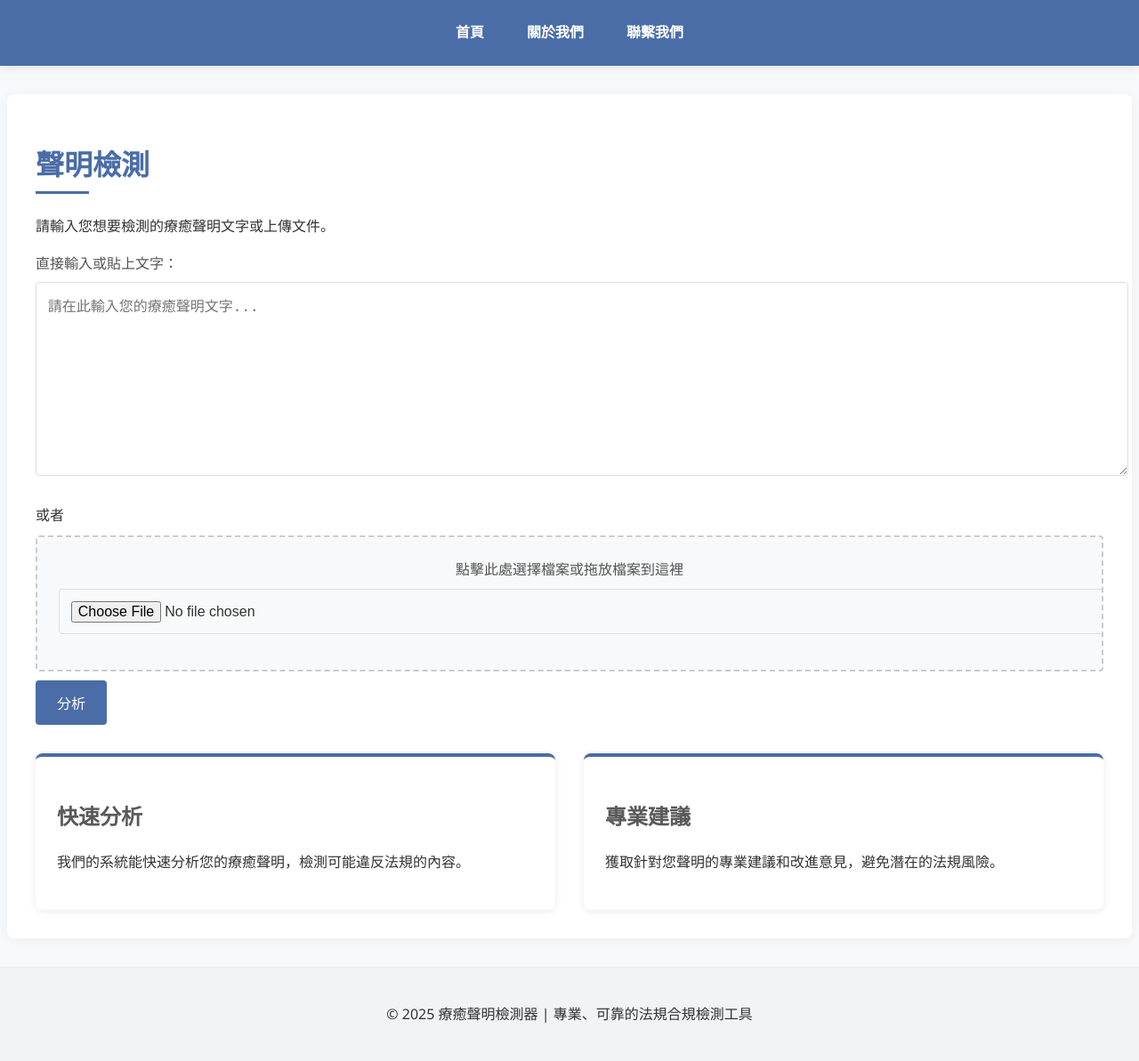
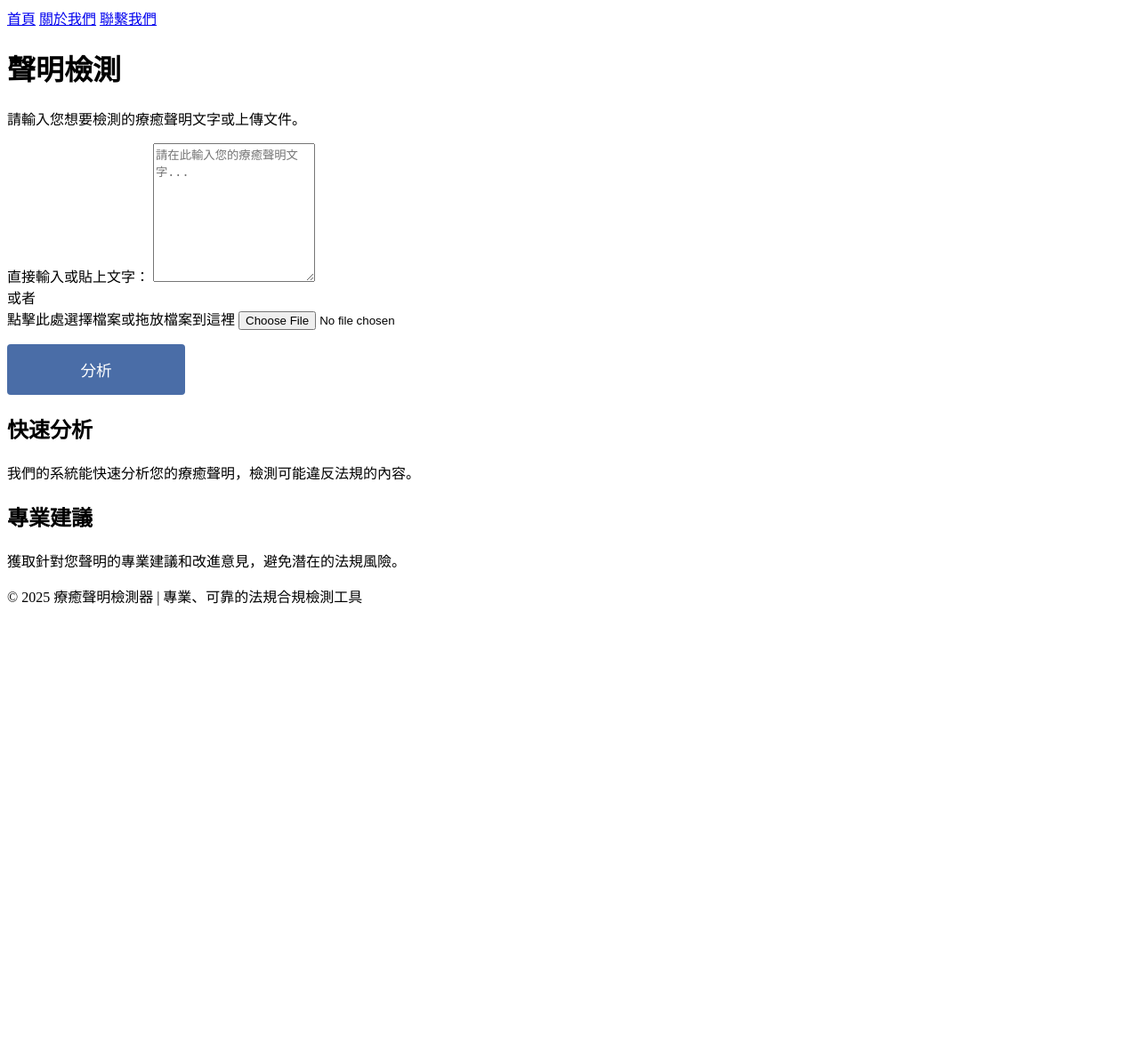
Before and after one commit to wenchun84/therapy-claim-detector, a Python web app: template templates/index.html in a window 1280 px wide. Shown: the whole page at 89% size. After the commit the page ends 681 px from the top, so only its background shows below. Run offline with Jinja, Linux system fonts and the light colour scheme; the template is opened without the code that fills it, so the values that code supplies are empty.

Commit message:
Update style.css

```diff
--- a/static/css/style.css
+++ b/static/css/style.css
@@ -1,262 +1,20 @@
-body {
-    font-family: 'Segoe UI', Tahoma, Geneva, Verdana, sans-serif;
-    line-height: 1.6;
-    margin: 0;
-    padding: 0;
-    color: #333;
-    background-color: #f8f9fa;
-}
-
-header {
-    background-color: #4a6da7;
-    box-shadow: 0 2px 10px rgba(0,0,0,0.1);
-    position: sticky;
-    top: 0;
-    z-index: 100;
-}
-
-nav {
-    display: flex;
-    justify-content: center;
-    padding: 1rem;
-    max-width: 1200px;
-    margin: 0 auto;
-}
-
-nav a {
-    color: white;
-    text-decoration: none;
-    font-weight: bold;
-    padding: 0.5rem 1rem;
-    margin: 0 0.5rem;
-    border-radius: 4px;
-    transition: background-color 0.3s ease;
-}
-
-nav a:hover {
-    background-color: rgba(255,255,255,0.2);
-    text-decoration: none;
-}
-
-main {
-    padding: 2rem;
-    max-width: 1200px;
-    margin: 0 auto;
-    background-color: white;
-    border-radius: 8px;
-    box-shadow: 0 2px 15px rgba(0,0,0,0.05);
-    margin-top: 2rem;
-    margin-bottom: 2rem;
-}
-
-h1 {
-    color: #4a6da7;
-    margin-bottom: 1.5rem;
-    font-weight: 600;
-    position: relative;
-    padding-bottom: 0.5rem;
-}
-
-h1:after {
-    content: '';
-    position: absolute;
-    left: 0;
-    bottom: 0;
-    height: 3px;
-    width: 60px;
-    background-color: #4a6da7;
-}
-
-h2 {
-    color: #5a5a5a;
-    margin-top: 1.5rem;
-}
-
-.features {
-    display: flex;
-    flex-wrap: wrap;
-    gap: 2rem;
-    margin-top: 2rem;
-}
-
-.feature {
-    background-color: white;
-    padding: 1.5rem;
-    border-radius: 8px;
-    box-shadow: 0 2px 10px rgba(0,0,0,0.08);
-    flex: 1;
-    min-width: 250px;
-    transition: transform 0.3s ease, box-shadow 0.3s ease;
-    border-top: 4px solid #4a6da7;
-}
-
-.feature:hover {
-    transform: translateY(-5px);
-    box-shadow: 0 5px 15px rgba(0,0,0,0.1);
-}
-
-.form-group {
-    margin-bottom: 1.5rem;
-}
-
-label {
-    display: block;
-    margin-bottom: 0.5rem;
-    font-weight: 500;
-    color: #555;
-}
-
-input, textarea, select {
-    width: 100%;
-    padding: 0.8rem;
-    border: 1px solid #ddd;
-    border-radius: 4px;
-    font-size: 1rem;
-    transition: border-color 0.3s ease, box-shadow 0.3s ease;
-}
-
-input:focus, textarea:focus, select:focus {
-    outline: none;
-    border-color: #4a6da7;
-    box-shadow: 0 0 0 2px rgba(74, 109, 167, 0.2);
-}
-
-button, .button {
+.analyze-button {
     background-color: #4a6da7;
     color: white;
     border: none;
-    padding: 0.8rem 1.5rem;
-    font-size: 1rem;
+    padding: 1rem 2rem;
+    font-size: 1.1rem;
     border-radius: 4px;
     cursor: pointer;
     transition: background-color 0.3s ease;
+    margin-top: 1rem;
     font-weight: 500;
-    display: inline-block;
-    text-decoration: none;
+    display: block;
+    width: 100%;
+    max-width: 200px;
+    text-align: center;
 }
 
-button:hover, .button:hover {
+.analyze-button:hover {
     background-color: #3a5d97;
 }
-
-.error-message {
-    background-color: #fff8f8;
-    color: #e53935;
-    padding: 1rem;
-    margin-bottom: 1.5rem;
-    border-radius: 4px;
-    border-left: 4px solid #e53935;
-}
-
-.success-message {
-    background-color: #f0f9f0;
-    color: #388e3c;
-    padding: 1rem;
-    margin-bottom: 1.5rem;
-    border-radius: 4px;
-    border-left: 4px solid #388e3c;
-}
-
-.result-container {
-    background-color: white;
-    padding: 2rem;
-    border-radius: 8px;
-    box-shadow: 0 2px 15px rgba(0,0,0,0.05);
-}
-
-.result-box {
-    background-color: #f8f9fa;
-    padding: 1.5rem;
-    border-radius: 4px;
-    margin: 1.5rem 0;
-    border-left: 4px solid #4a6da7;
-}
-
-footer {
-    background-color: #f1f3f6;
-    text-align: center;
-    padding: 1.5rem;
-    margin-top: 2rem;
-    border-top: 1px solid #e6e9ed;
-}
-
-@media (max-width: 768px) {
-    nav {
-        flex-direction: column;
-        align-items: center;
-    }
-
-    nav a {
-        margin-bottom: 0.5rem;
-        width: 100%;
-        text-align: center;
-    }
-
-    .features {
-        flex-direction: column;
-    }
-}
-
-.file-upload {
-    position: relative;
-    overflow: hidden;
-    margin: 10px 0;
-    background-color: #f8f9fa;
-    border: 2px dashed #ccc;
-    border-radius: 4px;
-    padding: 1.5rem;
-    text-align: center;
-    transition: all 0.3s ease;
-}
-
-.file-upload:hover {
-    background-color: #f1f3f6;
-textarea {
-    width: 100%;
-    min-height: 150px;
-    padding: 0.8rem;
-    border: 1px solid #ddd;
-    border-radius: 4px;
-    font-size: 1rem;
-    resize: vertical;
-}
-
-.separator {
-    text-align: center;
-    margin: 2rem 0;
-    position: relative;
-}
-
-.separator:before, .separator:after {
-    content: '';
-    position: absolute;
-    top: 50%;
-    width: calc(50% - 30px);
-    height: 1px;
-    background-color: #ddd;
-}
-
-.separator:before {
-    left: 0;
-}
-
-.separator:after {
-    right: 0;
-}
-
-.separator span {
-    display: inline-block;
-    padding: 0 15px;
-    background-color: white;
-    position: relative;
-    color: #888;
-}
-
-.content-box {
-    background-color: #f5f7fa;
-    padding: 1rem;
-    border-radius: 4px;
-    margin-bottom: 1.5rem;
-    border-left: 3px solid #ccc;
-    white-space: pre-wrap;
-}
```
